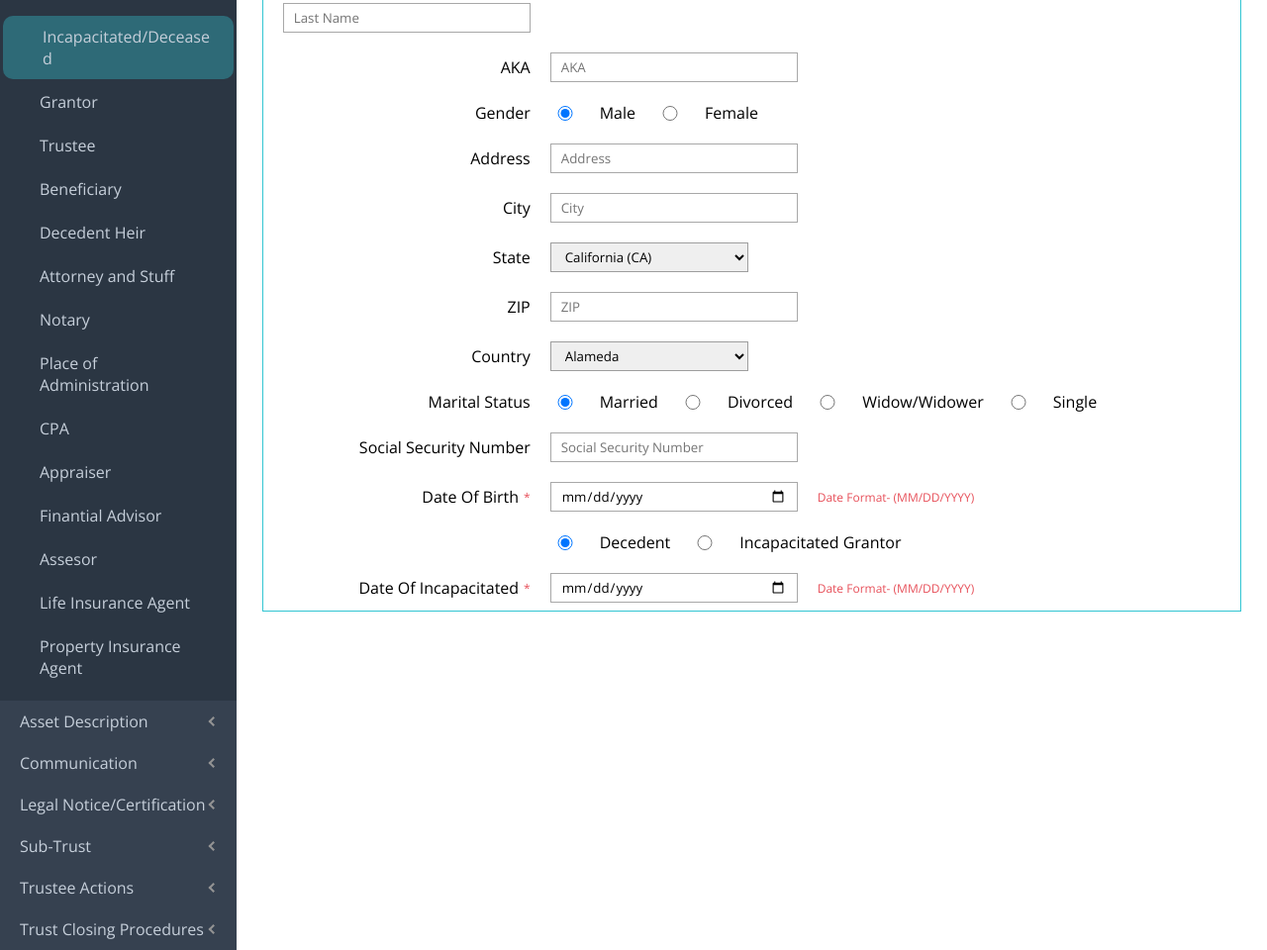
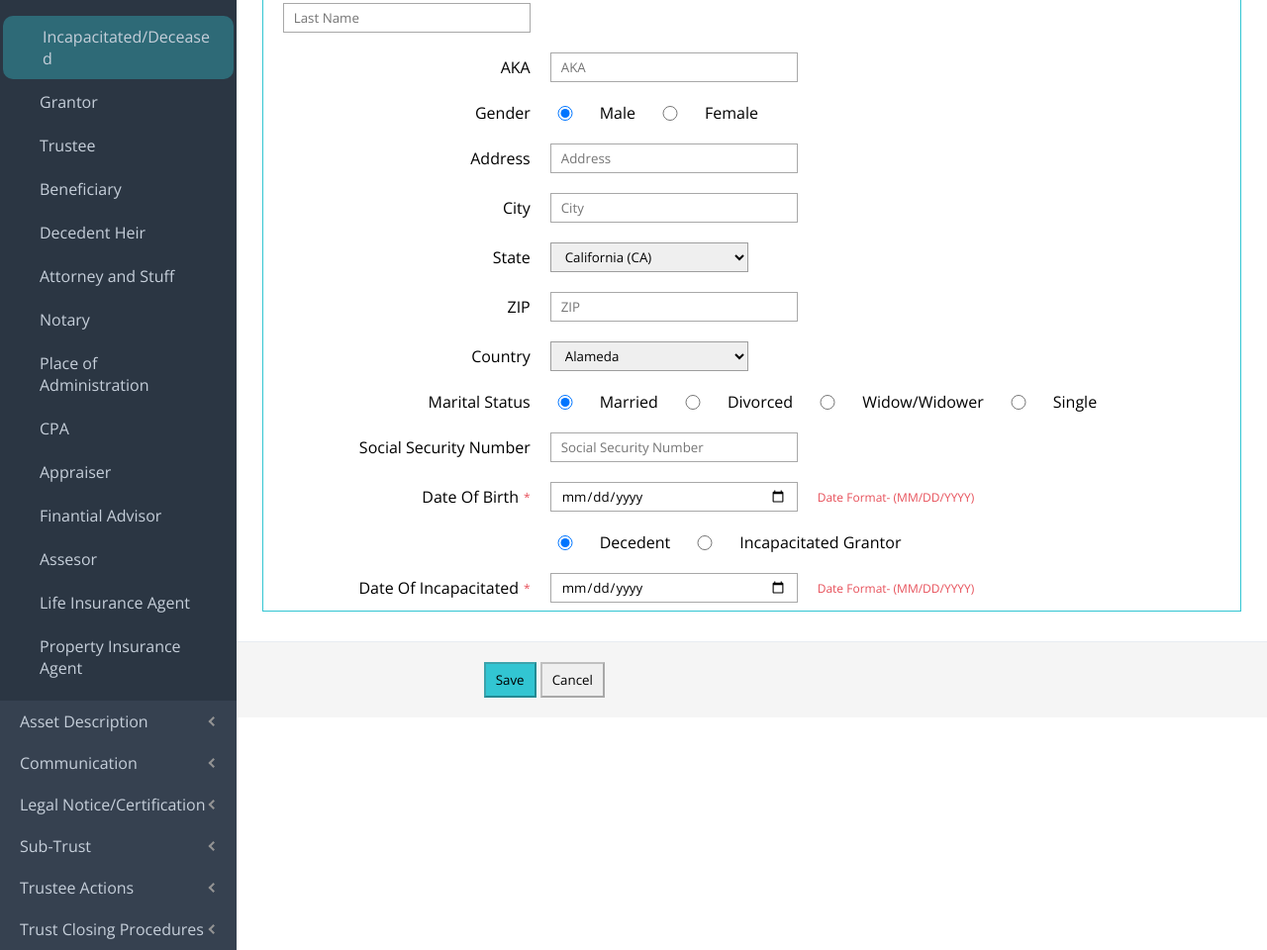
Before and after one commit to sabermh46/TAAP, a plain HTML site: page contact info/Incapacitated_deceased.html in a window 1280 px wide. Shown: the part 269-1229 px from the top of the page at 99% size. Drawn offline with nearby package versions, Linux system fonts and the light colour scheme.

Commit message:
Update Incapacitated_deceased.html

```diff
--- a/contact info/Incapacitated_deceased.html
+++ b/contact info/Incapacitated_deceased.html
@@ -372,6 +372,11 @@
 
 
 
+            <div class="bigSubmit">
+                <input class="taap-bg-green" type="button" value="Save">
+                <input type="button" value="Cancel">
+            </div>
+
         </div>
 
 
```
